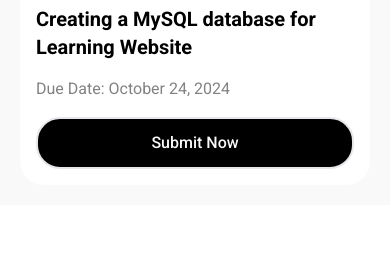
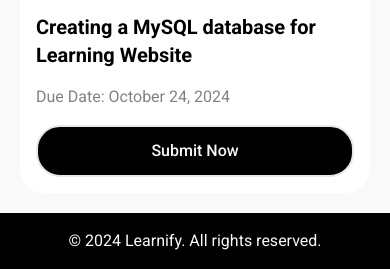
Before and after one commit to damar-glh/learnify, a website: page src/index.html in a window 390 px wide. Shown: the part 2249-2518 px from the top of the page. Before the commit the page ends 2454 px from the top, so only its background shows below. Drawn offline with Linux system fonts and the light colour scheme.

Commit message:
ref: responsive device

```diff
--- a/src/index.html
+++ b/src/index.html
@@ -163,7 +163,7 @@
                     </button>
                 </div>
             </div>
-            <div class="dashboard-container w-full p-5 space-y-2 bg-color-pallet-primary">
+            <div class="dashboard-container w-full min-h-screen p-5 space-y-2 bg-color-pallet-primary flex flex-col justify-around">
                 <h1 class="font-black text-2xl">Dashboard</h1>
                 <div class="bg-white rounded-3xl p-5">
                     <div class="flex flex-col md:flex-row items-center justify-around">
@@ -304,6 +304,9 @@
                     </div>
                 </div>
             </div>
+            <footer class="lg:hidden w-full bg-color-pallet-denary text-color-pallet-primary p-4 text-center">
+                    <p>&copy; 2024 Learnify. All rights reserved.</p>
+                </footer>
             <div class="course-container hidden w-full min-h-screen p-5 space-y-2 bg-color-pallet-primary">
                 <h2 class="text-2xl font-black my-4">My Course</h2>
                 <div class="flex flex-wrap justify-center gap-3.5 lg:gap-10">
```
Also changed, not shown: src/css/output.css.
